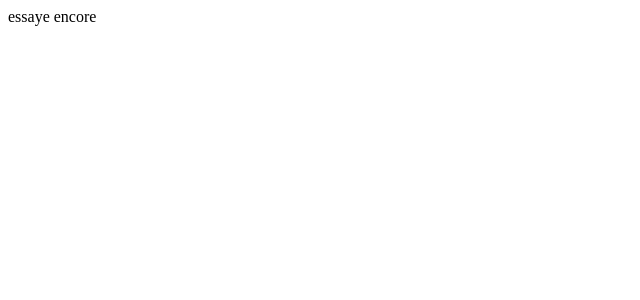
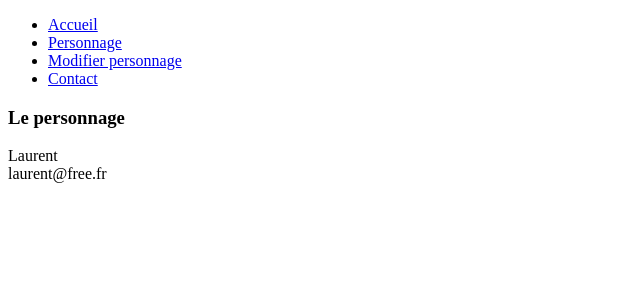
Before and after one commit to NaturelLaurent/formextmvc, a PHP site: page /personnage in a window 1280 px wide. Before the commit the part shown is almost empty. Shown: the top 300 px of the page, without its empty margins (0-640 px from the left). Run offline with PHP 8.4, Linux system fonts and the light colour scheme.

Commit message:
tp2 terminé

```diff
--- a/public/index.php
+++ b/public/index.php
@@ -9,11 +9,14 @@ spl_autoload_register(function($class){
     require dirname(__DIR__).'/'.$dir;
 });
 
-$pathInfo = $_SERVER['PATH_INFO'] ?? '/';
+$pathInfo = $_SERVER['REQUEST_URI'] ?? '/';
 
 
 $route =[
     '/'=> 'App\Controller\AccueilController@show',
+    '/personnage'=> 'App\Controller\AccueilController@show',
+    '/modifierPersonnage'=>'App\Controller\AccueilController@show',
+    '/contact'=> 'App\Controller\AccueilController@show',
     '/page'=> 'App\Controller\PageController@show'
 ];
 
--- a/src/Controller/AccueilController.php
+++ b/src/Controller/AccueilController.php
@@ -2,6 +2,7 @@
 
 namespace App\Controller;
 
+use app\Entity\User;
 use App\Model\UserManager;
 
 class AccueilController
@@ -19,4 +20,6 @@ class AccueilController
 
         require (dirname(__DIR__).'/templates/accueilView.php');
     }
+
+
 }
--- a/src/Controller/PageController.php
+++ b/src/Controller/PageController.php
@@ -6,6 +6,6 @@ class PageController{
 
     public function show ($request){
 
-    echo ('dans la page request');
+        require (dirname(__DIR__).'/templates/accueilView.php');
     }
 }
--- a/src/templates/accueilView.php
+++ b/src/templates/accueilView.php
@@ -1,22 +1,73 @@
 <!DOCTYPE html>
 <html>
-    <head>
-        <meta charset="utf-8">
-        <link rel="stylesheet" href="https://cdn.jsdelivr.net/npm/bootstrap@4.5.3/dist/css/bootstrap.min.css" integrity="sha384-TX8t27EcRE3e/ihU7zmQxVncDAy5uIKz4rEkgIXeMed4M0jlfIDPvg6uqKI2xXr2" crossorigin="anonymous">
-    </head>
 
-    <body>
-    <a href="/" class="btn btn-primary stretched-link">Accueil</a>
-    <a href="/page" class="btn btn-primary stretched-link">Personnage</a>
-    <a href="/personnage" class="btn btn-primary stretched-link">Modifier personnage</a>
-    <a href="/modifierPersonnage" class="btn btn-primary stretched-link">Contact</a>
+<head>
+    <meta charset="utf-8">
+
+</head>
+
+<body>
+    <div class="container">
+        <ul>
+
+            <li>
+                <a href="/" class="btn btn-primary ">Accueil</a>
+            </li>
+            <li>
+
+                <a href="/personnage" class="btn btn-primary ">Personnage</a>
+            </li>
+            <li>
+
+                <a href="/modifierPersonnage" class="btn btn-primary ">Modifier personnage</a>
+            </li>
+            <li>
+
+                <a href="/contact" class="btn btn-primary ">Contact</a>
+            </li>
+        </ul>
+        <div class="container">
+
+            <?php
+            if ($_SERVER['REQUEST_URI'] == '/personnage') {
+
+                echo ' <h3> Le personnage</h3>';
+                echo $user->getPrenom() . '<br>';
+                echo $user->getLogin();
+            }
+            if ($_SERVER['REQUEST_URI'] == '/modifierPersonnage') {
+                echo ' <h3>Modifier Personnage</h3><br>';
+                echo '<form action="/modifierPersonnage" method="post">
+                    <p>Votre nom : <input type="text" name="nom" /></p>
+                    <p>Votre email : <input type="text" name="email" /></p>
+                    <p><input type="submit" value="Modifier"></p>
+                   </form> ';
+
+                if (!empty($_POST["nom"])) {
+                    echo '<h3>Personnage Modifier</h3><br>';
+                    echo '<p>Prénom : ' . $_POST['nom'] . '</p>';
+                    echo ' <p>Email  :' . $_POST['email'] . '</p>';
+                }
+            }
+
+                if ($_SERVER['REQUEST_URI'] == '/contact') {
+                    echo ' <h3> Contact : </h3><br>';
+                    echo $user->getLogin();
+                }
 
 
 
-    </body>
+            ?>
+        </div>
+    </div><br>
 
 
-    <script src="https://code.jquery.com/jquery-3.5.1.slim.min.js" integrity="sha384-DfXdz2htPH0lsSSs5nCTpuj/zy4C+OGpamoFVy38MVBnE+IbbVYUew+OrCXaRkfj" crossorigin="anonymous"></script>
-<script src="https://cdn.jsdelivr.net/npm/popper.js@1.16.1/dist/umd/popper.min.js" integrity="sha384-9/reFTGAW83EW2RDu2S0VKaIzap3H66lZH81PoYlFhbGU+6BZp6G7niu735Sk7lN" crossorigin="anonymous"></script>
-<script src="https://cdn.jsdelivr.net/npm/bootstrap@4.5.3/dist/js/bootstrap.min.js" integrity="sha384-w1Q4orYjBQndcko6MimVbzY0tgp4pWB4lZ7lr30WKz0vr/aWKhXdBNmNb5D92v7s" crossorigin="anonymous"></script>
+
+
+
+
+</body>
+
+
+
 </html>
```
